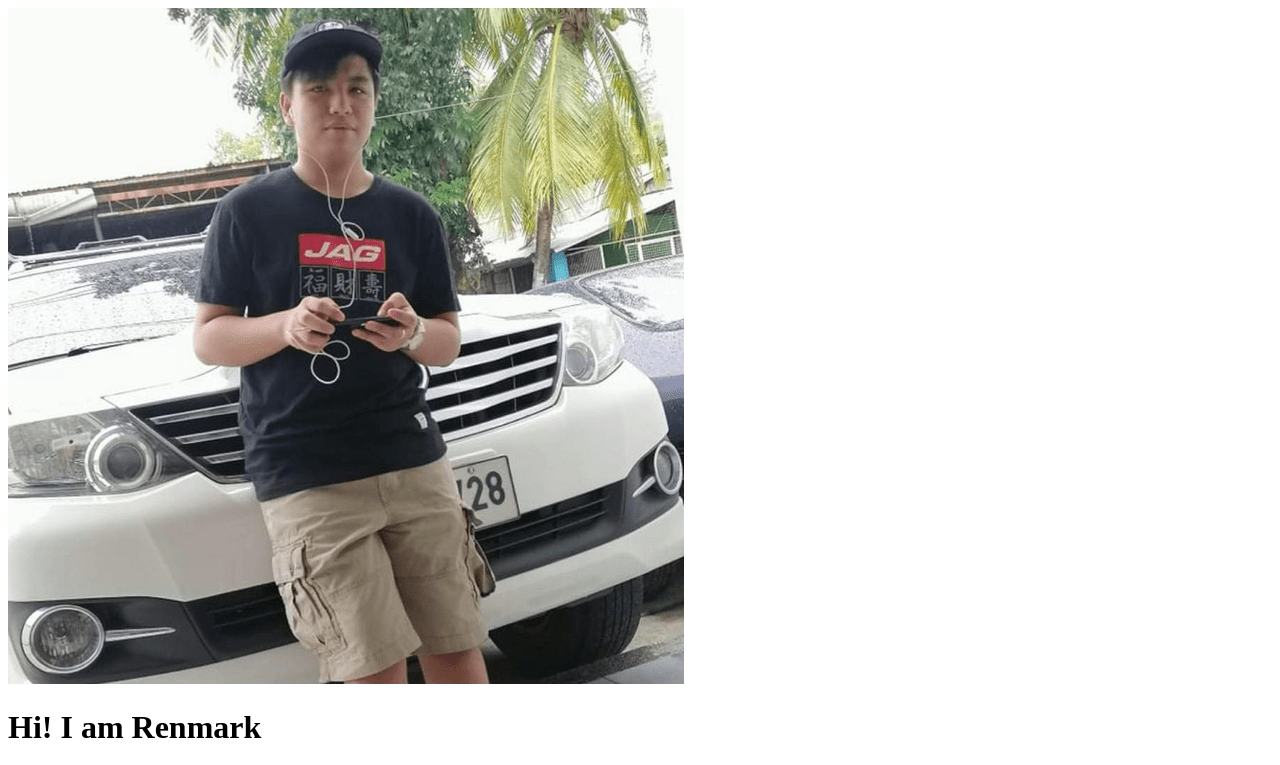
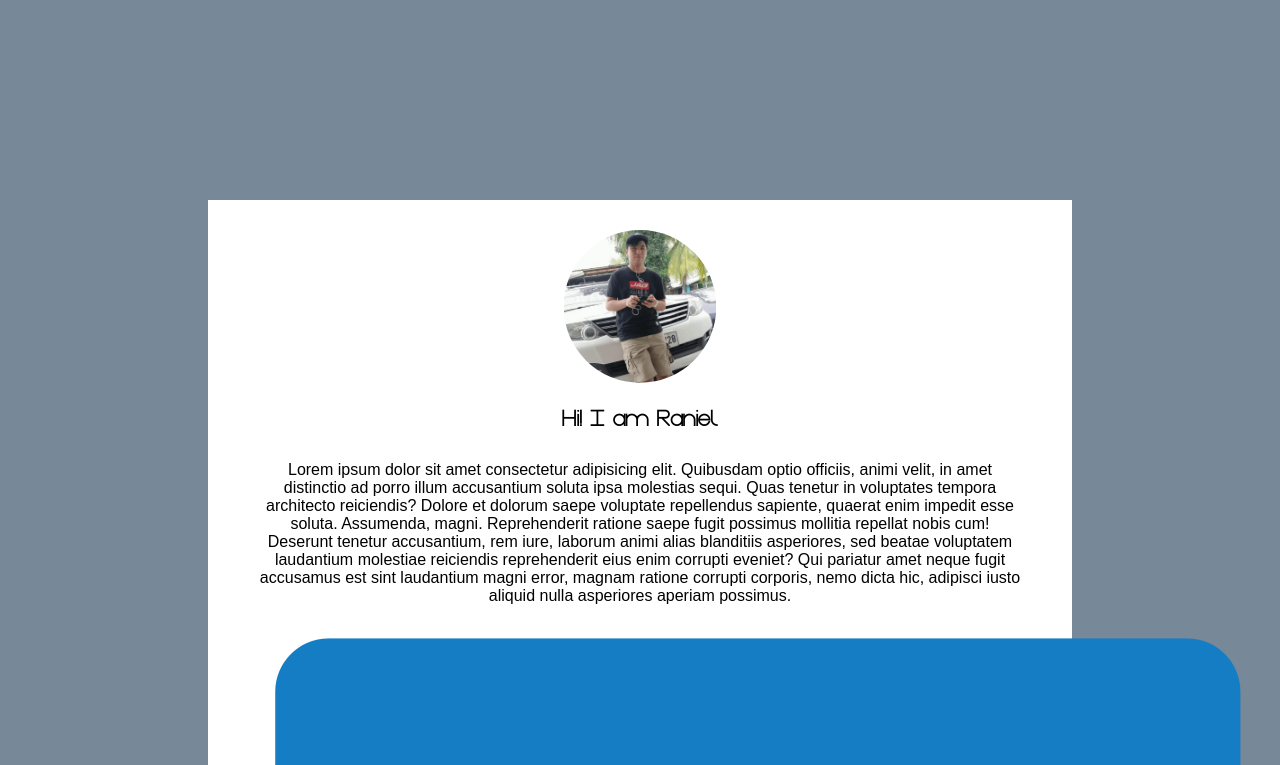
Before and after one commit to Raniel-Roque/CSS-Activity-Roque-Raniel-1A, a plain HTML site: page index.html in a window 1280 px wide. Shown: the top 765 px of the page. Drawn offline with Linux system fonts and the light colour scheme.

Commit message:
Added Layout, Profile Picture and Text Layout

```diff
--- a/css/styles.css
+++ b/css/styles.css
@@ -0,0 +1,38 @@
+body {
+    background-color: lightslategray;
+}
+
+.container {
+    margin: 200px;
+    background-color: white;
+    padding-top: 30px;
+    padding-bottom: 30px;
+    padding-left: 50px;
+    padding-right: 50px;
+}
+
+.profile-picture {
+    display: block;
+    clip-path: circle();
+    margin-left: auto;
+    margin-right: auto;
+    width: 20%;
+}
+
+@font-face {
+    font-family: Gasalt;
+    src: url(../fonts/Gasalt-Black.ttf);
+    src: url(../fonts/Gasalt-Regular.ttf);
+    src: url(../fonts/Gasalt-Thin.ttf);
+}
+
+.name {
+    font-family: Gasalt;
+    text-align: center;
+    font-weight: bold;
+}
+
+.bio {
+    text-align: center;
+    font-family: Arial, Helvetica, sans-serif;
+}
--- a/index.html
+++ b/index.html
@@ -10,12 +10,12 @@
 <body>
     <div class="container">
         <img src="img/profile.png" alt="Profile Picture" class="profile-picture">
-        <h1 class="name">Hi! I am Renmark</h1>
+        <h1 class="name">Hi! I am Raniel</h1>
         <p class="bio">Lorem ipsum dolor sit amet consectetur adipisicing elit. Quibusdam optio officiis, animi velit, in amet distinctio ad porro illum accusantium soluta ipsa molestias sequi. Quas tenetur in voluptates tempora architecto reiciendis? Dolore et dolorum saepe voluptate repellendus sapiente, quaerat enim impedit esse soluta. Assumenda, magni. Reprehenderit ratione saepe fugit possimus mollitia repellat nobis cum! Deserunt tenetur accusantium, rem iure, laborum animi alias blanditiis asperiores, sed beatae voluptatem laudantium molestiae reiciendis reprehenderit eius enim corrupti eveniet? Qui pariatur amet neque fugit accusamus est sint laudantium magni error, magnam ratione corrupti corporis, nemo dicta hic, adipisci iusto aliquid nulla asperiores aperiam possimus.</p>
 
-        <a href="https://www.facebook.com/senseihatakekakashi" target="_blank" class="social-link">
+        <a href="https://www.facebook.com/profile.php?id=100013289582281&mibextid=ZbWKwL" target="_blank" class="social-link">
             <img src="img/facebook.png" alt="Social Icon" class="social-icon">
-            <span>https://www.facebook.com/senseihatakekakashi</span>
+            <span>https://www.facebook.com/profile.php?id=100013289582281&mibextid=ZbWKwL</span>
         </a>
     </div>
 </body>
```
